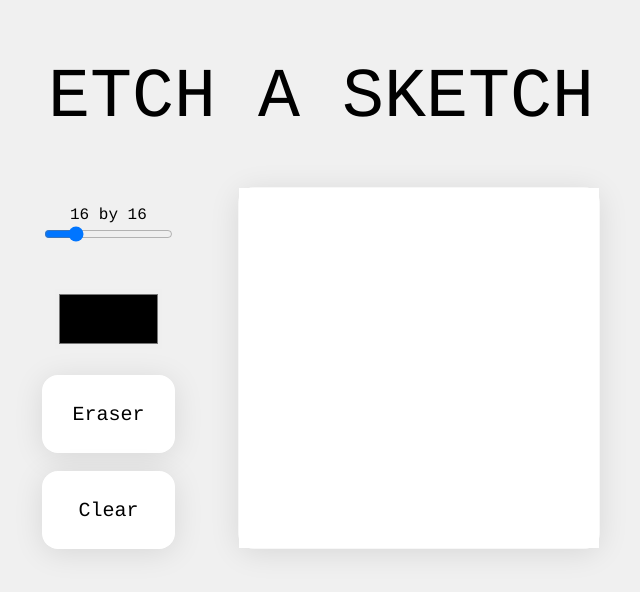
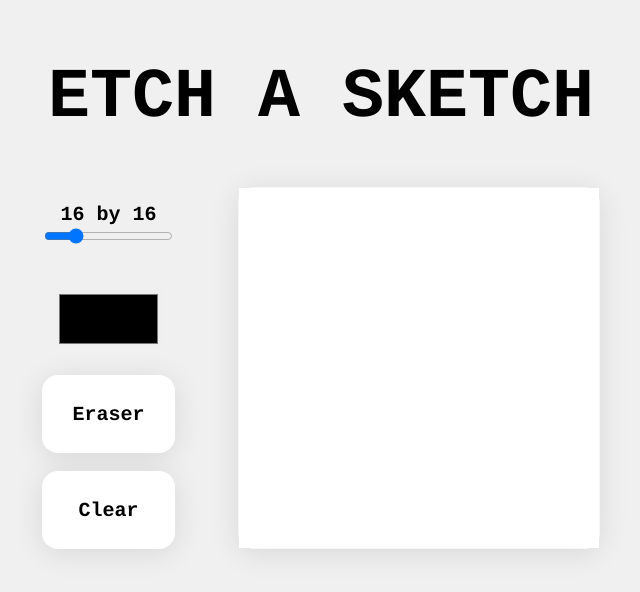
Before and after one commit to zeteoh/etchASketch, a plain HTML site: page index.html in a window 1280 px wide. Shown: the whole page, without its empty margins (319-959 px from the left). Drawn offline with Linux system fonts and the light colour scheme.

Commit message:
increased font weight

```diff
--- a/style.css
+++ b/style.css
@@ -8,7 +8,7 @@ html, body{
     justify-content: center;
     align-items: center;
     padding: 50px;
-    font-weight: 600px;
+    font-weight: bolder;
     font-size: 70px;
 }
 
@@ -76,7 +76,7 @@ input[type="color"]{
     box-shadow: 1 1 1 1 grey;
 }
 
-.eraser, .clear{
+.eraser, .clear, .grid-value{
     font-size: 20px;
-    font-weight: 400;
+    font-weight: bolder;
 }
```
